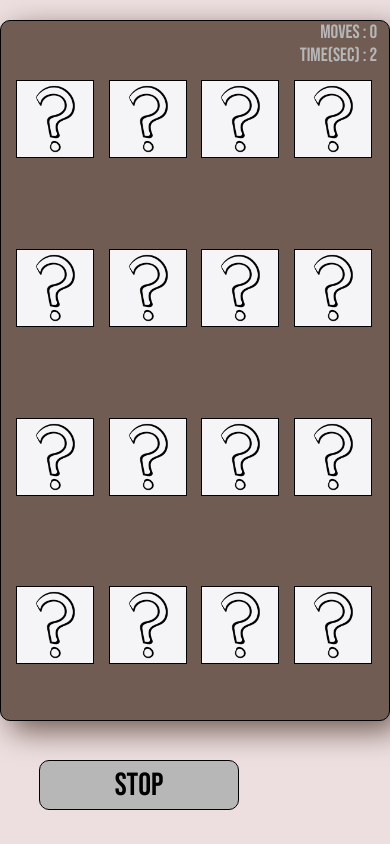
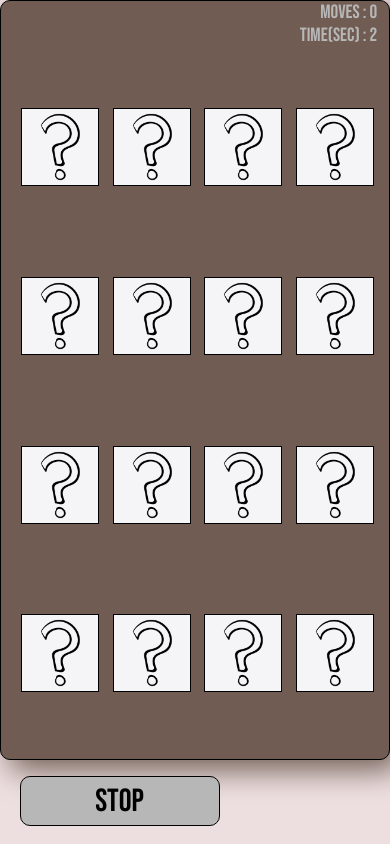
Before and after one commit to Lokesh-Dhariyal/memory-game, a plain HTML site: page index.html in a window 390 px wide. Both pictures are taken after a click on the element "Start". Shown: the top 844 px of the page. Drawn offline with Linux system fonts and the light colour scheme; a web font is replaced by a local one.

Commit message:
css update

```diff
--- a/game.css
+++ b/game.css
@@ -10,9 +10,9 @@ body{
 .main{
     border: 1px solid black;
     width: 47.5vw;
-    height: 95vh;
+    height: 97vh;
     margin: auto;
-    margin-top: 20px;
+    margin-top: 10px;
     background-color: #705C53;
     color: #B7B7B7;
     border-radius: 10px;
@@ -30,9 +30,11 @@ body{
 .area{
     width: 47.5vw;
     height: 46vw;
-    display: flex;
-    flex-wrap: wrap;
-    justify-content: space-evenly;
+    display: grid;
+    grid-template-columns: repeat(4,1fr);
+    justify-content: center;
+    align-items: center;
+    padding-left:20px;
 }
 .box{
     position:relative ;
@@ -82,7 +84,7 @@ body{
     height: 100px;
     position: absolute;
     top: 50%;
-    left: 42%;
+    left: 39%;
     font-size: 3em;
     text-align: center;
     padding-top: 25px;
@@ -119,7 +121,7 @@ body{
     position: absolute;
     font-size: 6em;
     top: 35%;
-    left: 35%;
+    left: 34%;
     transition: all 1s ease;
 }
 .final{
@@ -129,20 +131,22 @@ body{
     position: absolute;
     font-size: 3em;
     top: 60%;
-    left: 35%;
+    left: 33%;
 }
 @media(max-width: 426px){
     .main{
+        margin: 0;
         width: 100vw;
-        height: 83vh;
+        height: 90vh;
     }
     .update{
         width: 99vw;
-        height: 7vh;
+        height: 5vh;
     }
     .area{
         width: 99vw;
         height: 80vh;
+        gap: 0px;
     }
     .box{
         width: 20vw;
@@ -160,6 +164,7 @@ body{
         left: 20%;
     }
     .stop{
-        top: 90%;
+        top: 92%;
+        left: 5%;
     }
 }
```
